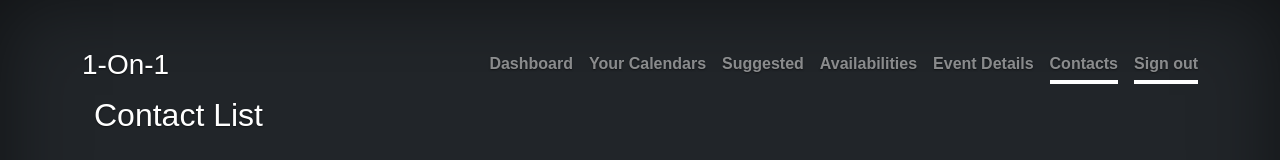
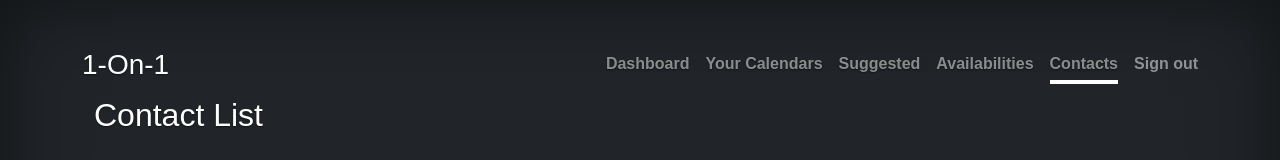
Before and after one commit to robertzhao5/OneOnOne, a React (Create React App) app in the folder P3/frontend/1on1-fe/: page /contacts in a window 1280 px wide. Shown: the top 160 px of the page. Built offline with nearby package versions, Linux system fonts and the light colour scheme; no server answers.

Commit message:
fixed sign out always highlighted, now signout is a button instead of a navlink. Removed event-detail from header since its going to integrated in calendars

```diff
--- a/P3/frontend/1on1-fe/src/components/header/Header.jsx
+++ b/P3/frontend/1on1-fe/src/components/header/Header.jsx
@@ -47,16 +47,13 @@ function Header() {
                     <NavLink
                         className={({isActive}) => "nav-link fw-bold py-1 px-0" + (isActive ? " active" : "")}
                         to="/availabilities">Availabilities</NavLink>
-                    <NavLink
-                        className={({isActive}) => "nav-link fw-bold py-1 px-0" + (isActive ? " active" : "")}
-                        to="/event-details">Event Details</NavLink>
+
                     <NavLink
                         className={({isActive}) => "nav-link fw-bold py-1 px-0" + (isActive ? " active" : "")}
                         to="/contacts">Contacts</NavLink>
-                    <NavLink
-                        className={({isActive}) => "nav-link fw-bold py-1 px-0" + (isActive ? " active" : "")}
-                        to="#"
-                        onClick={() => setShowModal(true)}>Sign out</NavLink>
+                    <button
+                        className="nav-link fw-bold py-1 px-0"
+                        onClick={() => setShowModal(true)}>Sign out</button>
                 </nav>
             </div>
             {showModal && ( // Show signout confirmation model
```
